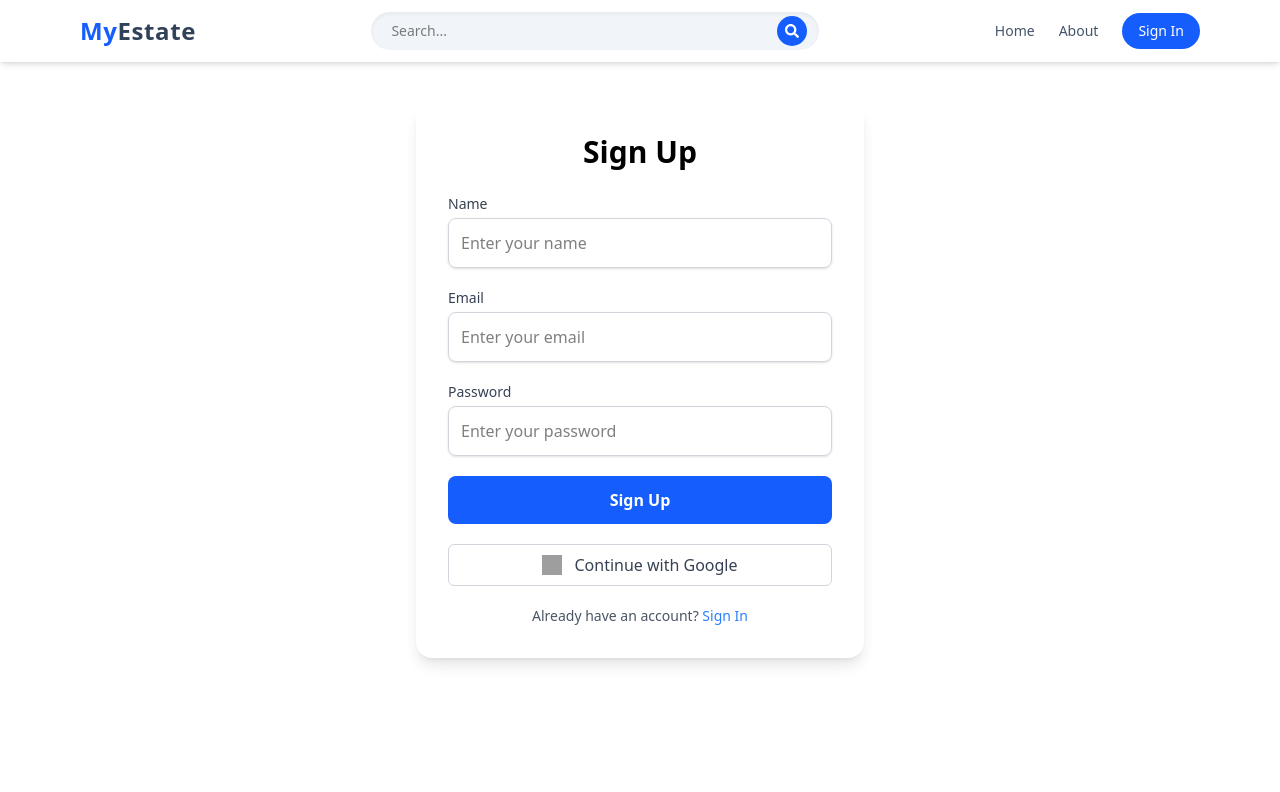
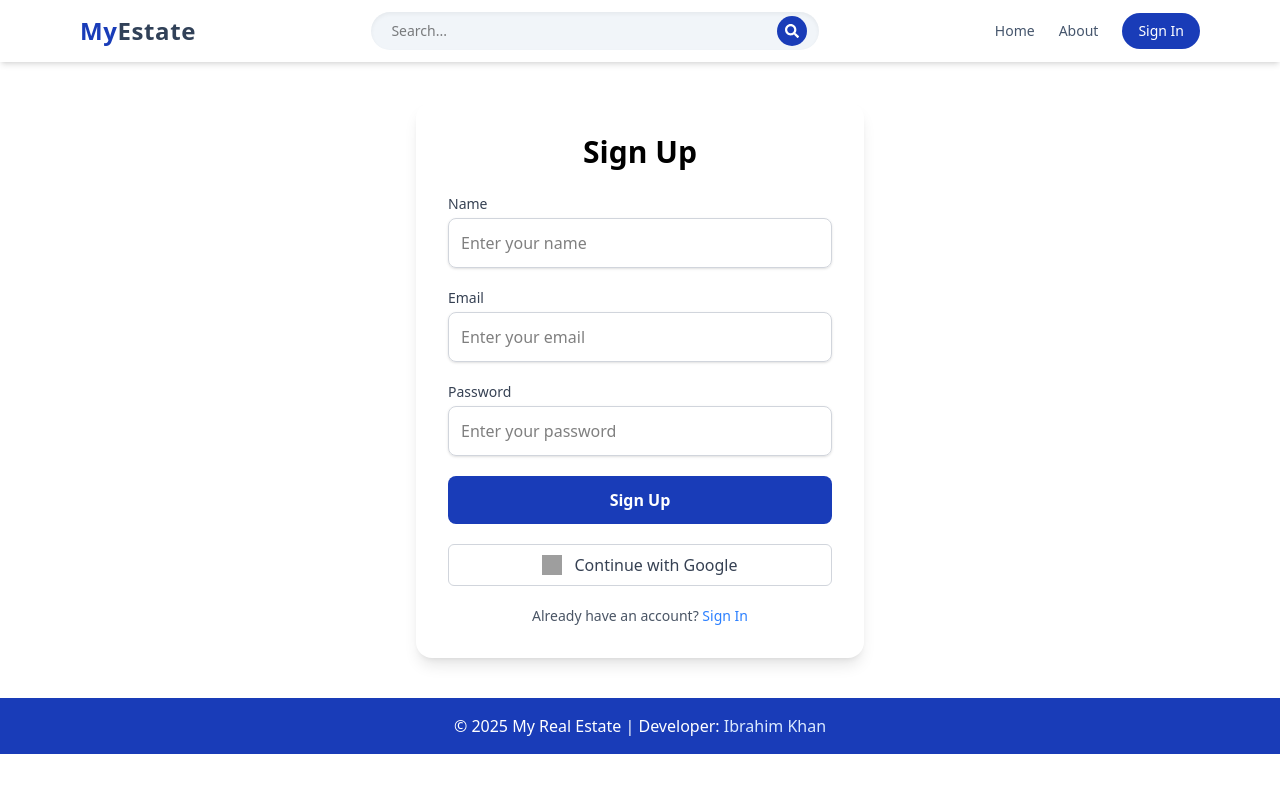
Before and after one commit to Ibrahimkhan432/My_Real_Estate_Frontend, a React (Vite) app in the folder frontend/: page /sign-up in a window 1280 px wide. Shown: the top 792 px of the page. Built offline with nearby package versions, Linux system fonts and the light colour scheme; no server answers; grey boxes are pictures that could not be loaded.

Commit message:
refactor code

```diff
--- a/frontend/src/App.jsx
+++ b/frontend/src/App.jsx
@@ -11,6 +11,7 @@ import CreateListing from "./pages/CreateListing";
 import UpdateListing from "./pages/UpdateListing";
 import Listing from "./pages/Listing";
 import Search from "./pages/Search";
+import Footer from "./components/Footer";
 
 const App = () => {
   return (
@@ -32,6 +33,7 @@ const App = () => {
           />
         </Route>
       </Routes>
+      <Footer />
     </BrowserRouter>
   );
 };
--- a/frontend/src/components/Contact.jsx
+++ b/frontend/src/components/Contact.jsx
@@ -61,7 +61,7 @@ export default function Contact({ listing }) {
           message
         )}`}
         className={`flex items-center justify-center gap-2 mt-3 py-2.5 rounded-lg text-white transition-all duration-200 ${message.trim()
-          ? "bg-blue-600 hover:bg-blue-700 cursor-pointer"
+          ? "bg-blue-800 hover:bg-blue-700 cursor-pointer"
           : "bg-gray-400 cursor-not-allowed"
           }`}
         onClick={(e) => {
--- /dev/null
+++ b/frontend/src/components/Footer.jsx
@@ -0,0 +1,20 @@
+import { Link } from "react-router-dom";
+
+export default function Footer() {
+    return (
+        <footer className="w-full bg-blue-800 text-white text-center py-4 px-3 mt-10">
+            <p className="text-xs sm:text-sm md:text-base">
+                © {new Date().getFullYear()} My Real Estate | Developer:{" "}
+                <a
+                    href="https://github.com/Ibrahimkhan432"
+                    target="_blank"
+                    rel="noopener noreferrer"
+                    className="text-blue-100 hover:underline"
+                >
+                    Ibrahim Khan
+                </a>
+            </p>
+        </footer>
+
+    );
+}
--- a/frontend/src/components/Header.jsx
+++ b/frontend/src/components/Header.jsx
@@ -33,7 +33,7 @@ const Header = () => {
         {/* Logo */}
         <Link to="/" className="flex items-center gap-1">
           <h1 className="text-2xl font-extrabold tracking-wide">
-            <span className="text-blue-600">My</span>
+            <span className="text-blue-800">My</span>
             <span className="text-slate-700">Estate</span>
           </h1>
         </Link>
@@ -50,7 +50,7 @@ const Header = () => {
             onChange={(e) => setSearchTerm(e.target.value)}
             className="bg-transparent outline-none px-2 text-sm flex-1"
           />
-          <button className="bg-blue-600 p-2 rounded-full text-white hover:bg-blue-700 transition">
+          <button className="bg-blue-800 p-2 rounded-full text-white hover:bg-blue-700 transition">
             <FaSearch size={14} />
           </button>
         </form>
@@ -84,7 +84,7 @@ const Header = () => {
           ) : (
             <Link
               to="/sign-in"
-              className="px-4 py-2 bg-blue-600 text-white rounded-full hover:bg-blue-700 transition"
+              className="px-4 py-2 bg-blue-800 text-white rounded-full hover:bg-blue-700 transition"
             >
               Sign In
             </Link>
@@ -137,7 +137,7 @@ const Header = () => {
               ) : (
                 <Link
                   to="/sign-up"
-                  className="block px-4 py-2 bg-blue-600 text-white rounded-full hover:bg-blue-700 mx-4"
+                  className="block px-4 py-2 bg-blue-800 text-white rounded-full hover:bg-blue-700 mx-4"
                   onClick={() => setMenuOpen(false)}
                 >
                   Sign In
--- a/frontend/src/components/ListingItem.jsx
+++ b/frontend/src/components/ListingItem.jsx
@@ -16,7 +16,7 @@ export default function ListingItem({ listing }) {
             className="h-[220px] w-full object-cover hover:scale-105 transition-transform duration-300"
           />
           {/* Price Badge */}
-          <span className="absolute bottom-2 left-2 bg-blue-600 text-white text-xs px-3 py-1 rounded-full shadow">
+          <span className="absolute bottom-2 left-2 bg-blue-800 text-white text-xs px-3 py-1 rounded-full shadow">
             {listing.offer
               ? `$${listing.discountPrice.toLocaleString("en-US")}`
               : `$${listing.regularPrice.toLocaleString("en-US")}`}
--- a/frontend/src/pages/About.jsx
+++ b/frontend/src/pages/About.jsx
@@ -4,7 +4,7 @@ export default function About() {
       {/* Heading Section */}
       <div className="text-center mb-12">
         <h1 className="text-4xl md:text-5xl font-extrabold text-slate-800 leading-tight">
-          About <span className="text-blue-600">MyReal Estate</span>
+          About <span className="text-blue-800">MyReal Estate</span>
         </h1>
         <p className="mt-4 text-slate-600 text-base md:text-lg max-w-3xl mx-auto">
           Trusted real estate partner helping clients buy, sell, and rent properties with ease and confidence.
--- a/frontend/src/pages/CreateListing.jsx
+++ b/frontend/src/pages/CreateListing.jsx
@@ -242,7 +242,7 @@ export default function CreateListing() {
               onClick={() => setFormData({ ...formData, type })}
               className={`px-4 py-2 rounded-lg font-semibold border ${
                 formData.type === type
-                  ? "bg-blue-600 text-white"
+                  ? "bg-blue-800 text-white"
                   : "bg-white text-slate-700 hover:bg-slate-100"
               } transition`}
             >
@@ -320,7 +320,7 @@ export default function CreateListing() {
         <button
           type="submit"
           disabled={loading || uploading}
-          className="w-full bg-blue-600 hover:bg-blue-700 text-white py-3 rounded-lg font-semibold transition cursor-pointer disabled:opacity-80"
+          className="w-full bg-blue-800 hover:bg-blue-700 text-white py-3 rounded-lg font-semibold transition cursor-pointer disabled:opacity-80"
         >
           {loading ? "Creating..." : "Create Listing"}
         </button>
--- a/frontend/src/pages/Home.jsx
+++ b/frontend/src/pages/Home.jsx
@@ -65,7 +65,7 @@ export default function Home() {
         </p>
         <Link
           to="/search"
-          className="px-6 py-3 bg-blue-600 text-white text-sm sm:text-base font-semibold rounded-lg shadow-md hover:bg-blue-700 transition"
+          className="px-6 py-3 bg-blue-800 text-white text-sm sm:text-base font-semibold rounded-lg shadow-md hover:bg-blue-700 transition"
         >
           Let’s Get Started
         </Link>
--- a/frontend/src/pages/Profile.jsx
+++ b/frontend/src/pages/Profile.jsx
@@ -221,7 +221,7 @@ const Profile = () => {
 
                 {/* Upload Status Indicators */}
                 {filePerc > 0 && filePerc < 100 && (
-                  <div className="absolute -bottom-2 left-1/2 transform -translate-x-1/2 bg-blue-600 text-white text-xs px-3 py-1 rounded-full shadow-lg">
+                  <div className="absolute -bottom-2 left-1/2 transform -translate-x-1/2 bg-blue-800 text-white text-xs px-3 py-1 rounded-full shadow-lg">
                     Uploading {filePerc}%
                   </div>
                 )}
@@ -392,7 +392,7 @@ const Profile = () => {
                         to={`/update-listing/${listing._id}`}
                         className="flex-1"
                       >
-                        <button className="w-full px-4 py-2 bg-blue-600 hover:bg-blue-700 text-white font-medium rounded-lg transition-colors duration-200">
+                        <button className="w-full px-4 py-2 bg-blue-800 hover:bg-blue-700 text-white font-medium rounded-lg transition-colors duration-200">
                           Edit
                         </button>
                       </Link>
--- a/frontend/src/pages/SignIn.jsx
+++ b/frontend/src/pages/SignIn.jsx
@@ -73,7 +73,7 @@ const SignIn = () => {
           type="submit"
           disabled={loading}
           className={`cursor-pointer w-full flex items-center justify-center gap-2 py-3 px-4 rounded-lg text-white font-semibold transition duration-200
-            ${loading ? "bg-blue-400 cursor-not-allowed" : "bg-blue-600 hover:bg-blue-700"}
+            ${loading ? "bg-blue-400 cursor-not-allowed" : "bg-blue-800 hover:bg-blue-700"}
           `}
         >
           {loading && (
--- a/frontend/src/pages/SignUp.jsx
+++ b/frontend/src/pages/SignUp.jsx
@@ -86,7 +86,7 @@ const SignUp = () => {
           type="submit"
           disabled={loading}
           className={`cursor-pointer w-full flex items-center justify-center gap-2 py-3 px-4 rounded-lg text-white font-semibold transition duration-200
-            ${loading ? "bg-blue-400 cursor-not-allowed" : "bg-blue-600 hover:bg-blue-700"}
+            ${loading ? "bg-blue-400 cursor-not-allowed" : "bg-blue-800 hover:bg-blue-700"}
           `}
         >
           {loading && (
--- a/frontend/src/pages/UpdateListing.jsx
+++ b/frontend/src/pages/UpdateListing.jsx
@@ -351,7 +351,7 @@ export default function CreateListing() {
                 <button
                     type="submit"
                     disabled={loading || uploading}
-                    className="bg-blue-600 text-white p-2 rounded hover:bg-blue-700"
+                    className="bg-blue-800 text-white p-2 rounded hover:bg-blue-700"
                 >
                     {
                         loading ? 'updating...' : 'update Listing'
```
